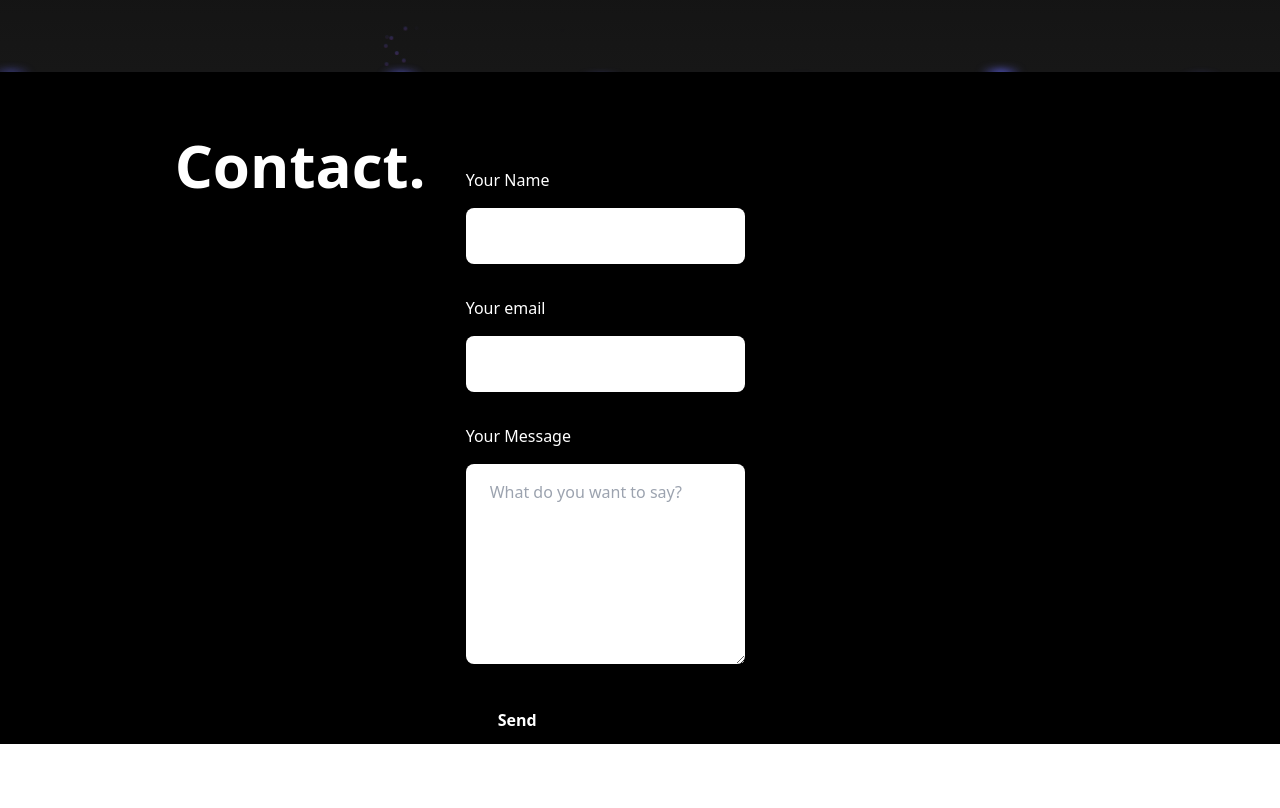
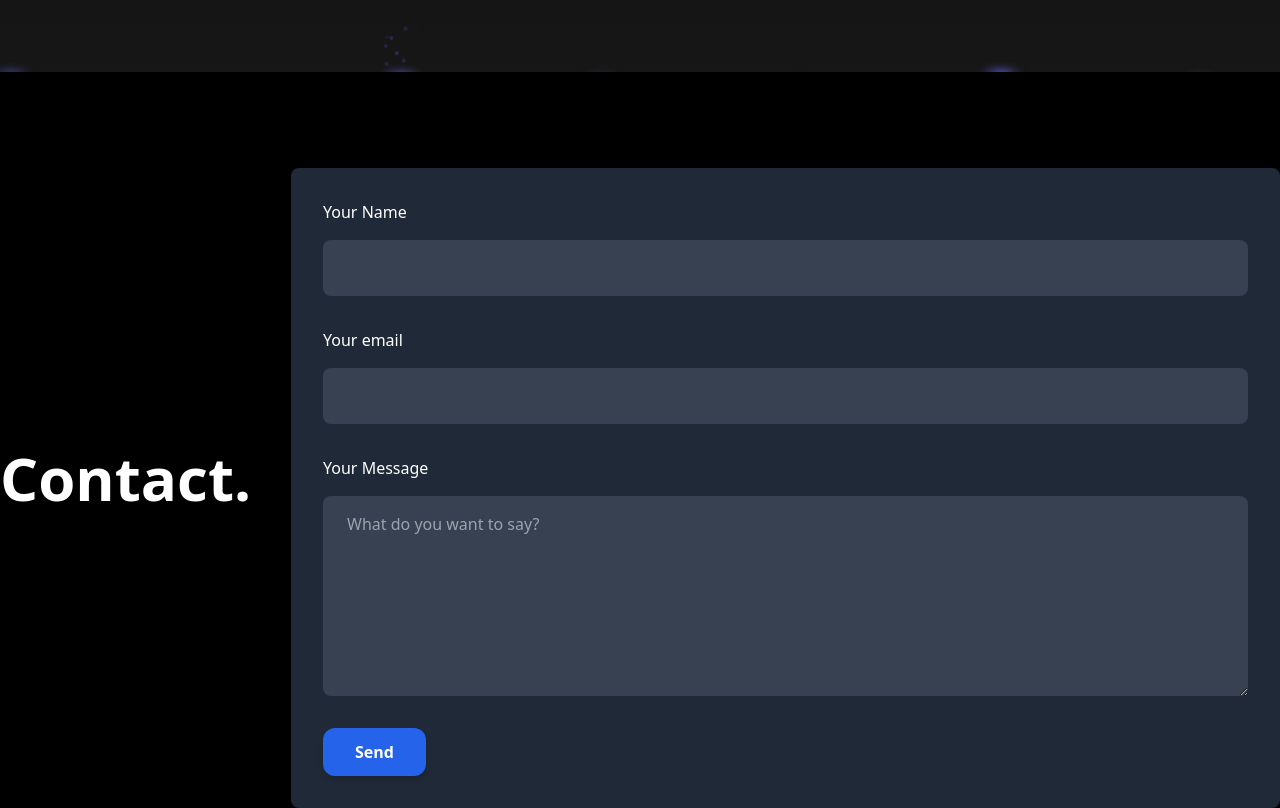
Before and after one commit to ishan-26/homepage, a React (Vite) app: page / in a window 1280 px wide. Shown: the part 5648-6456 px from the top of the page. Before the commit the page ends 6392 px from the top, so only its background shows below. Built offline with nearby package versions, Linux system fonts and the light colour scheme.

Commit message:
Update Contact.jsx

```diff
--- a/src/components/Contact.jsx
+++ b/src/components/Contact.jsx
@@ -1,6 +1,6 @@
-import React, {useRef,useState} from 'react'
-import emailjs from "@emailjs/browser"
-import {styles} from './styles'
+import React, { useRef, useState } from 'react';
+import emailjs from "@emailjs/browser";
+import { styles } from './styles';
 
 const Contact = () => {
   const formRef = useRef();
@@ -60,55 +60,55 @@ const Contact = () => {
   };
 
   return (
-    <div
-      className={`xl:mt-12 flex xl:flex-row flex-col-reverse gap-10 overflow-hidden`}
-    >
+    <div className="xl:mt-12 flex xl:flex-row flex-col-reverse gap-10 overflow-hidden">
+      <div className="flex flex-col justify-center items-start">
         <p className={styles.sectionSubText}>Get in touch</p>
         <h3 className={styles.sectionHeadText}>Contact.</h3>
+      </div>
 
       <form
         ref={formRef}
         onSubmit={handleSubmit}
-          className='mt-12 flex flex-col gap-8'
+        className="mt-12 flex flex-col gap-8 bg-gray-800 p-8 rounded-lg flex-grow"
       >
-          <label className='flex flex-col'>
-            <span className='text-white font-medium mb-4'>Your Name</span>
+        <label className="flex flex-col">
+          <span className="text-white font-medium mb-4">Your Name</span>
           <input
-              type='text'
-              name='name'
+            type="text"
+            name="name"
             value={form.name}
             onChange={handleChange}
-              className='bg-tertiary py-4 px-6 placeholder:text-secondary text-white rounded-lg outline-none border-none font-medium'
+            className="bg-gray-700 py-4 px-6 placeholder:text-secondary text-white rounded-lg outline-none border-none font-medium"
           />
         </label>
-          <label className='flex flex-col'>
-            <span className='text-white font-medium mb-4'>Your email</span>
+        <label className="flex flex-col">
+          <span className="text-white font-medium mb-4">Your email</span>
           <input
-              type='email'
-              name='email'
+            type="email"
+            name="email"
             value={form.email}
             onChange={handleChange}
-              className='bg-tertiary py-4 px-6 placeholder:text-secondary text-white rounded-lg outline-none border-none font-medium'
+            className="bg-gray-700 py-4 px-6 placeholder:text-secondary text-white rounded-lg outline-none border-none font-medium"
           />
         </label>
-          <label className='flex flex-col'>
-            <span className='text-white font-medium mb-4'>Your Message</span>
+        <label className="flex flex-col">
+          <span className="text-white font-medium mb-4">Your Message</span>
           <textarea
             rows={7}
-              placeholder='What do you want to say?'
-              name='message'
+            placeholder="What do you want to say?"
+            name="message"
             value={form.message}
             onChange={handleChange}
-              className='bg-tertiary py-4 px-6 placeholder:text-secondary text-white rounded-lg outline-none border-none font-medium'
+            className="bg-gray-700 py-4 px-6 placeholder:text-secondary text-white rounded-lg outline-none border-none font-medium"
           />
         </label>
 
         <button
-                type='submit'
-                className='bg-tertiary py-3 px-8 rounded-xl outline-none w-fit text-white font-bold
-                shadow-md shadow-primary transition duration-300 ease-in-out transform hover:bg-blue-600
-                hover:scale-105 hover:shadow-lg'>
-
+          type="submit"
+          className="bg-blue-600 py-3 px-8 rounded-xl outline-none w-fit text-white font-bold
+          shadow-md shadow-primary transition duration-300 ease-in-out transform hover:bg-blue-700
+          hover:scale-105 hover:shadow-lg"
+        >
           {loading ? "Sending..." : "Send"}
         </button>
       </form>
```
Lines whose indentation alone changed are shown as unchanged.
